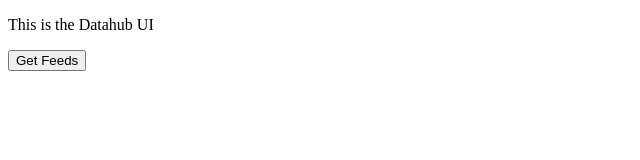
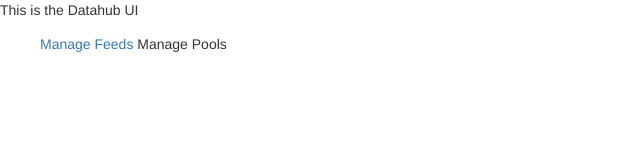
Before and after one commit to pblesf/datahub-angular-ui, a website: page datahub-ui/index.html in a window 1280 px wide. Shown: the whole page, without its empty margins (0-640 px from the left). Drawn offline with nearby package versions, Linux system fonts and the light colour scheme.

Commit message:
added menu

```diff
--- a/datahub-ui/index.html
+++ b/datahub-ui/index.html
@@ -14,7 +14,7 @@
 <head lang="en">
 	<meta charset="UTF-8">
 	<title></title>
-	<!--<link rel="stylesheet" href="../lib/boostrap/dist/css/bootstrap.css">-->
+	<link rel="stylesheet" href="../lib/bootstrap/dist/css/bootstrap.css">
 	<script src="../lib/angular/angular.js"></script>
 	<script src="../lib/angular-bootstrap/ui-bootstrap-tpls.js"></script>
 	<script src="app.js"></script>
@@ -23,9 +23,15 @@
 <p>This is the {{applicationName}}</p>
 
 <div ng-controller="FeedsController">
-	<button type="button" ng-click="getFeeds()">Get Feeds</button>
-
-	<li ng-repeat="feed in feeds"> {{feed.name}}</li>
+	<div ng-style="">
+		<menu visible="visible" alignment="left">
+			<menu-item hash="manageFeeds"><a ng-click="getFeeds()">Manage Feeds</a></menu-item>
+			<menu-item hash="managePools">Manage Pools</menu-item>
+		</menu>
+	</div>
+	<div>
+		<li ng-repeat="feed in feeds"> {{feed.name}}</li>
+	</div>
 </div>
 </body>
 </html>
```
